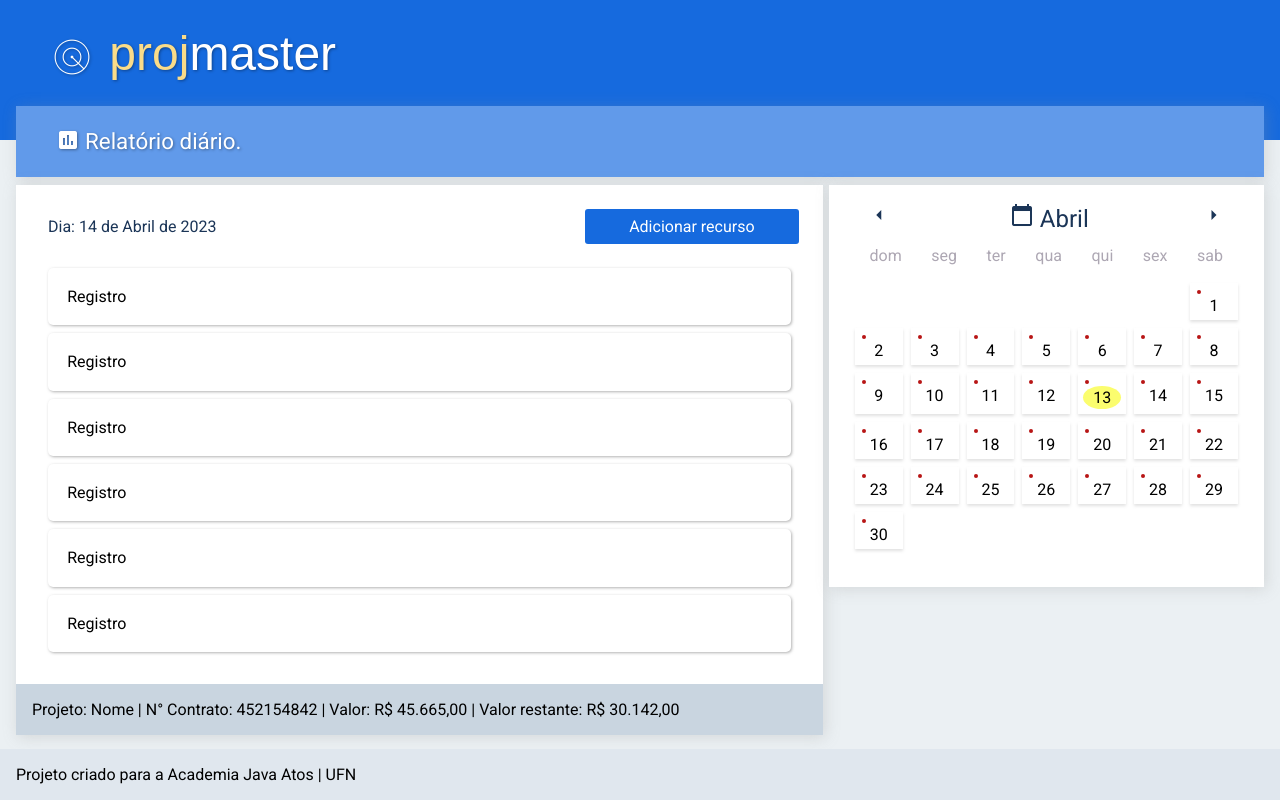
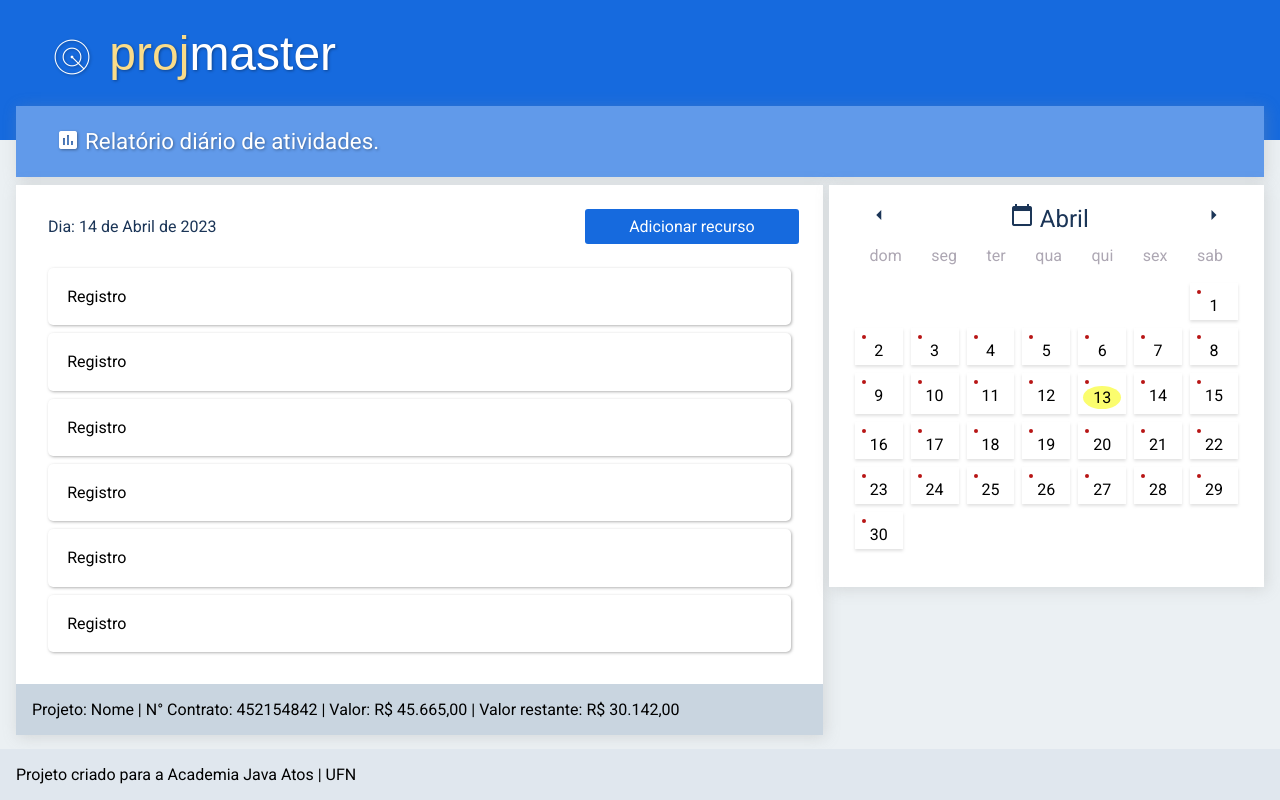
Before and after one commit to jaotuta/academia-atos-projeto-final, an Angular app: page / in a window 1280 px wide. Built offline with nearby package versions, Linux system fonts and the light colour scheme; a web font is replaced by a local one.

Commit message:
alteração nos registros

```diff
--- a/src/app/proj-page/header/header.component.html
+++ b/src/app/proj-page/header/header.component.html
@@ -1,4 +1,4 @@
 <div class="projeto">
     <span class="material-icons">assessment</span>
-    <div class="proj-infos">Relatório diário.</div>
+    <div class="proj-infos">Relatório diário de atividades.</div>
 </div>
```
